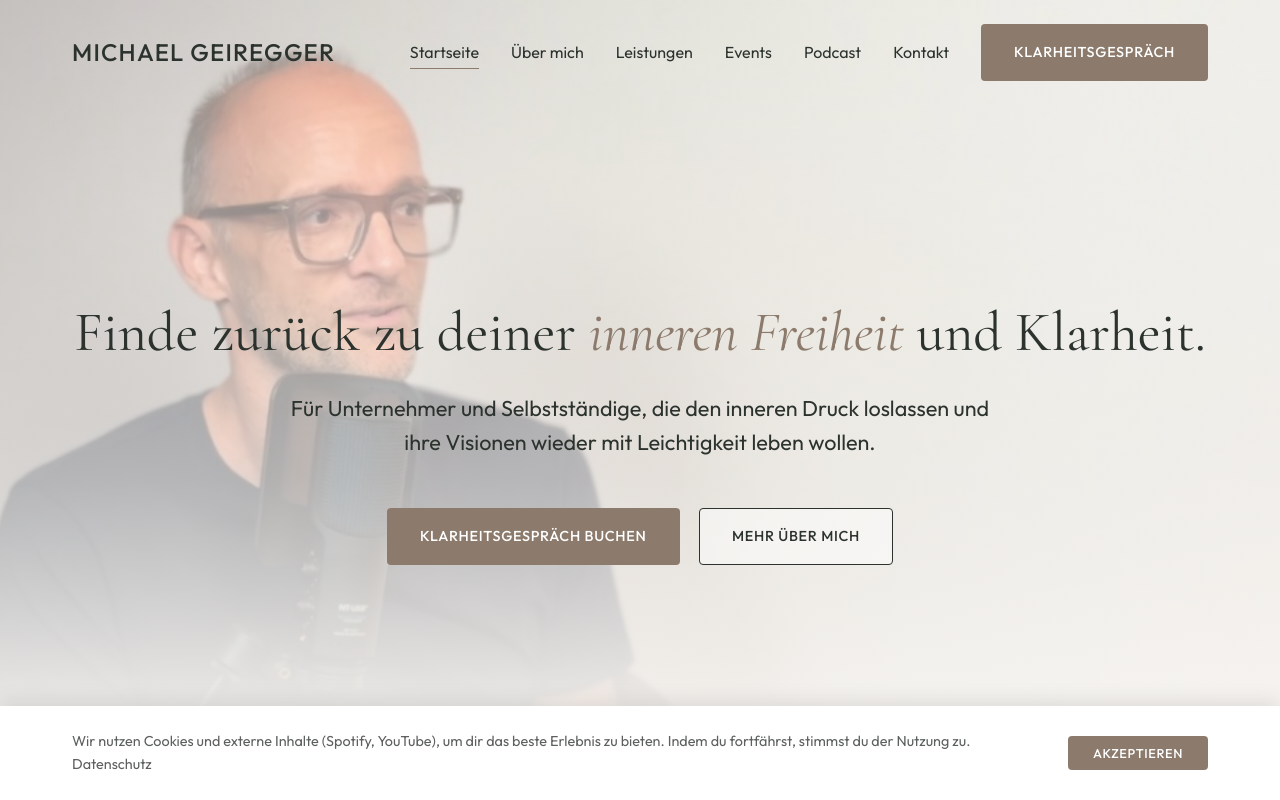
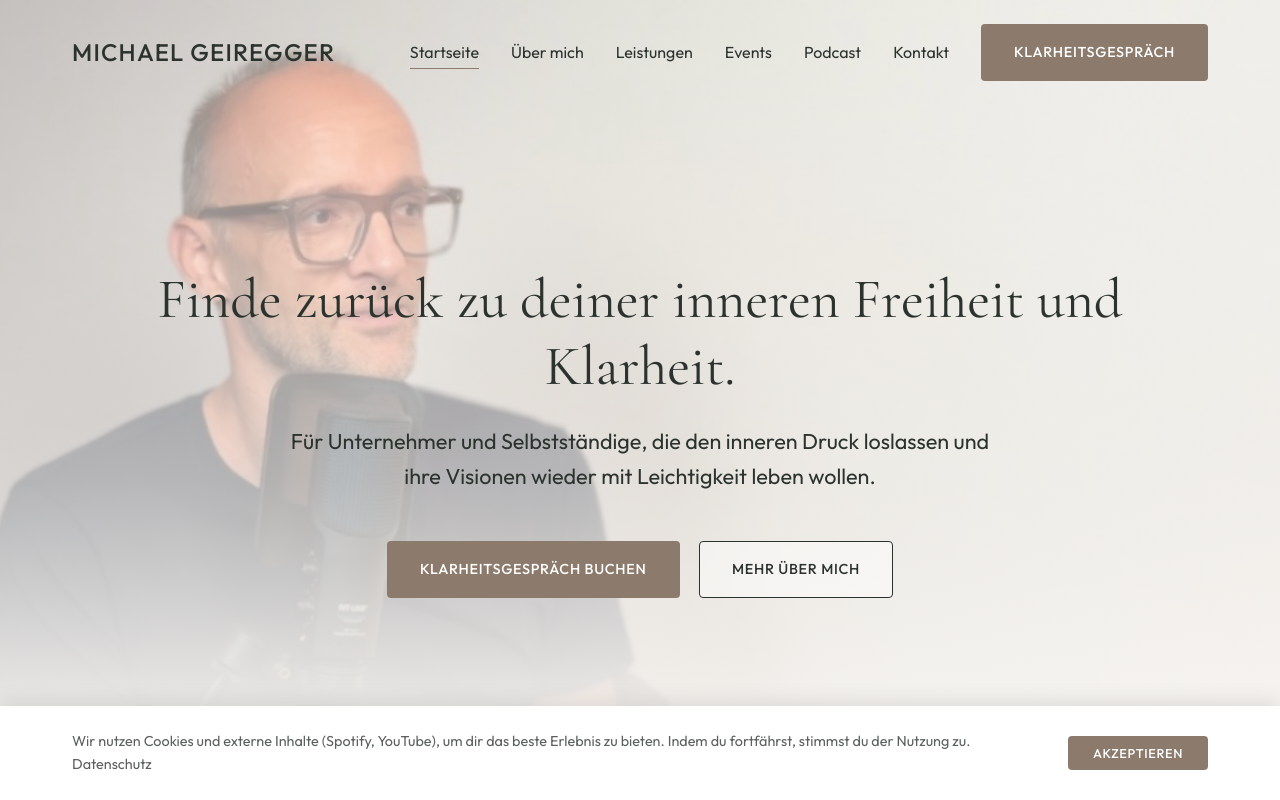
Before and after one commit to michael-geiregger/Homepage, a website built with Vite: page index.html in a window 1280 px wide. Shown: the top 800 px of the page. Built offline with nearby package versions, Linux system fonts and the light colour scheme.

Commit message:
chore: update hero headline in index.html

```diff
--- a/index.html
+++ b/index.html
@@ -44,8 +44,8 @@
     <section class="hero-bg fade-in">
       <div class="hero-overlay"></div>
       <div class="container hero-content-centered">
-        <h1 style="margin-bottom: 1.5rem; color: var(--text-primary);">Finde zurück zu deiner <span
-            style="font-style: italic; color: var(--accent-color);">inneren Freiheit</span> und Klarheit.</h1>
+        <h1 style="margin-bottom: 1.5rem; color: var(--text-primary);">Finde zurück zu deiner inneren Freiheit und
+          Klarheit.</h1>
         <p style="font-size: 1.35rem; max-width: 700px; margin: 0 auto; color: var(--text-primary);">
           Für Unternehmer und Selbstständige, die den inneren Druck loslassen und ihre Visionen wieder mit
           Leichtigkeit leben wollen.
```
